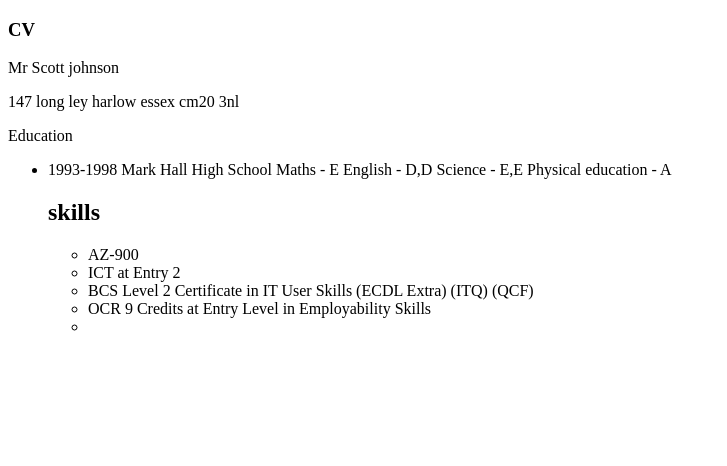
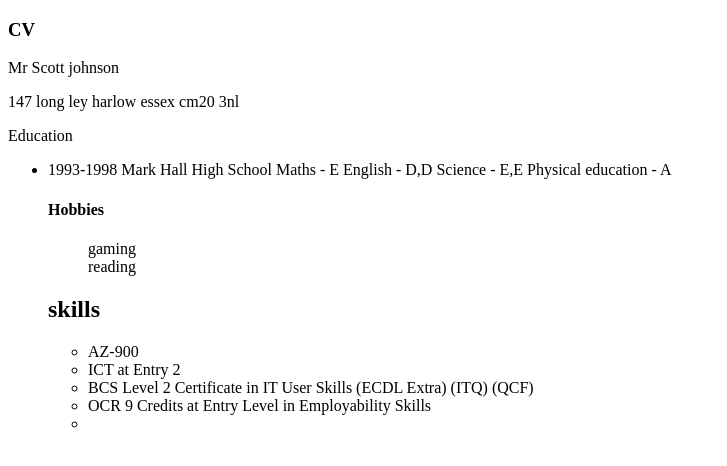
Before and after one commit to scottsta25/scott-test, a plain HTML site: page index.html in a window 1280 px wide. Shown: the whole page, without its empty margins (0-727 px from the left). Drawn offline with Linux system fonts and the light colour scheme.

Commit message:
Add files via upload

```diff
--- a/index.html
+++ b/index.html
@@ -17,6 +17,9 @@
                         Science - E,E
                         Physical education - A
 </li>
+<h4>Hobbies</h4>
+<ul>gaming</ul>
+<ul>reading</ul>
 </body>
 <h2>skills</h2>
 <ul>
```
